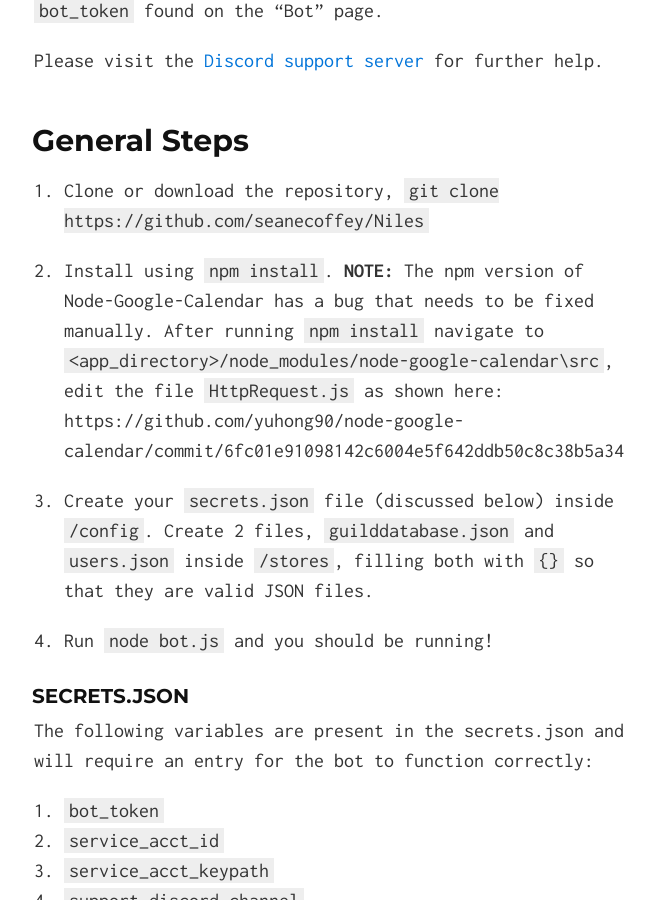
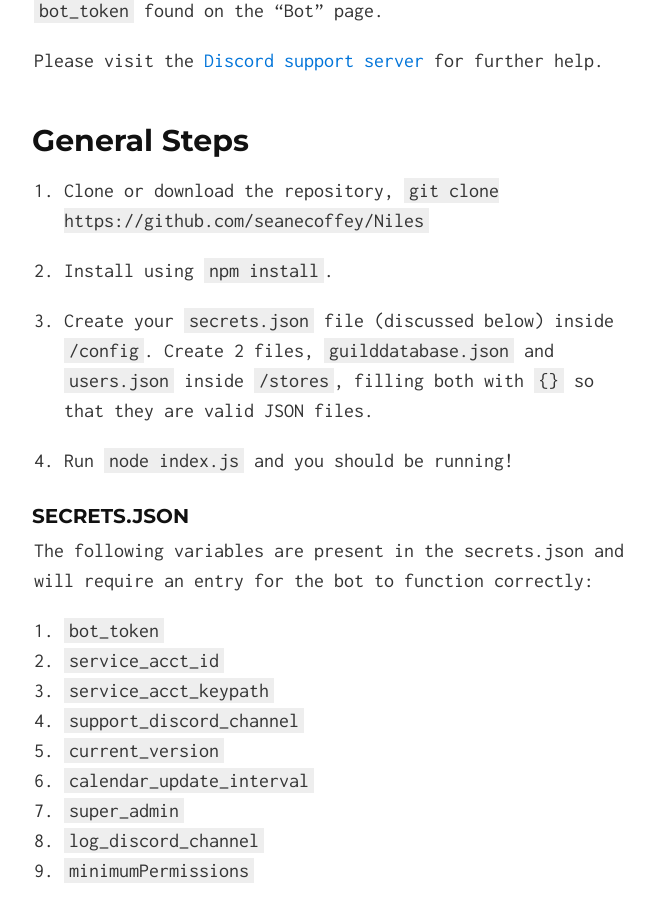
Before and after one commit to niles-bot/niles, a Jekyll site: the page built from docs/selfhost.md, in a window 1280 px wide and 900 px high, scrolled down 424 px. Shown: the whole window, without its empty margins (306-961 px from the left). Built offline with Jekyll 4.4.1, drawn with Linux system fonts in a browser that asks for light colours; our own code applies the rules of GitHub Pages for plain Markdown files.

Commit message:
updated readme
- fixed node bot.js
- updated node-google-calendar dependency
- added https to links

```diff
--- a/docs/selfhost.md
+++ b/docs/selfhost.md
@@ -12,11 +12,11 @@
 
 1. Clone or download the repository, `git clone https://github.com/seanecoffey/Niles`
 
-2. Install using `npm install`.  **NOTE:** The npm version of Node-Google-Calendar has a bug that needs to be fixed manually. After running `npm install` navigate to `<app_directory>/node_modules/node-google-calendar\src`, edit the file `HttpRequest.js` as shown here: https://github.com/yuhong90/node-google-calendar/commit/6fc01e91098142c6004e5f642ddb50c8c38b5a34
+2. Install using `npm install`.
 
 3. Create your `secrets.json` file (discussed below) inside `/config`.  Create 2 files, `guilddatabase.json` and `users.json` inside `/stores`, filling both with `{}` so that they are valid JSON files.
 
-4. Run `node bot.js` and you should be running!
+4. Run `node index.js` and you should be running!
 
 
 ### secrets.json
```
Also changed, not shown: docs/glitch-selfhost.md (+0 -3 lines), docs/index.md (+5 -5 lines), docs/setup.md (+0 -2 lines), docs/README.md, readme.md.
